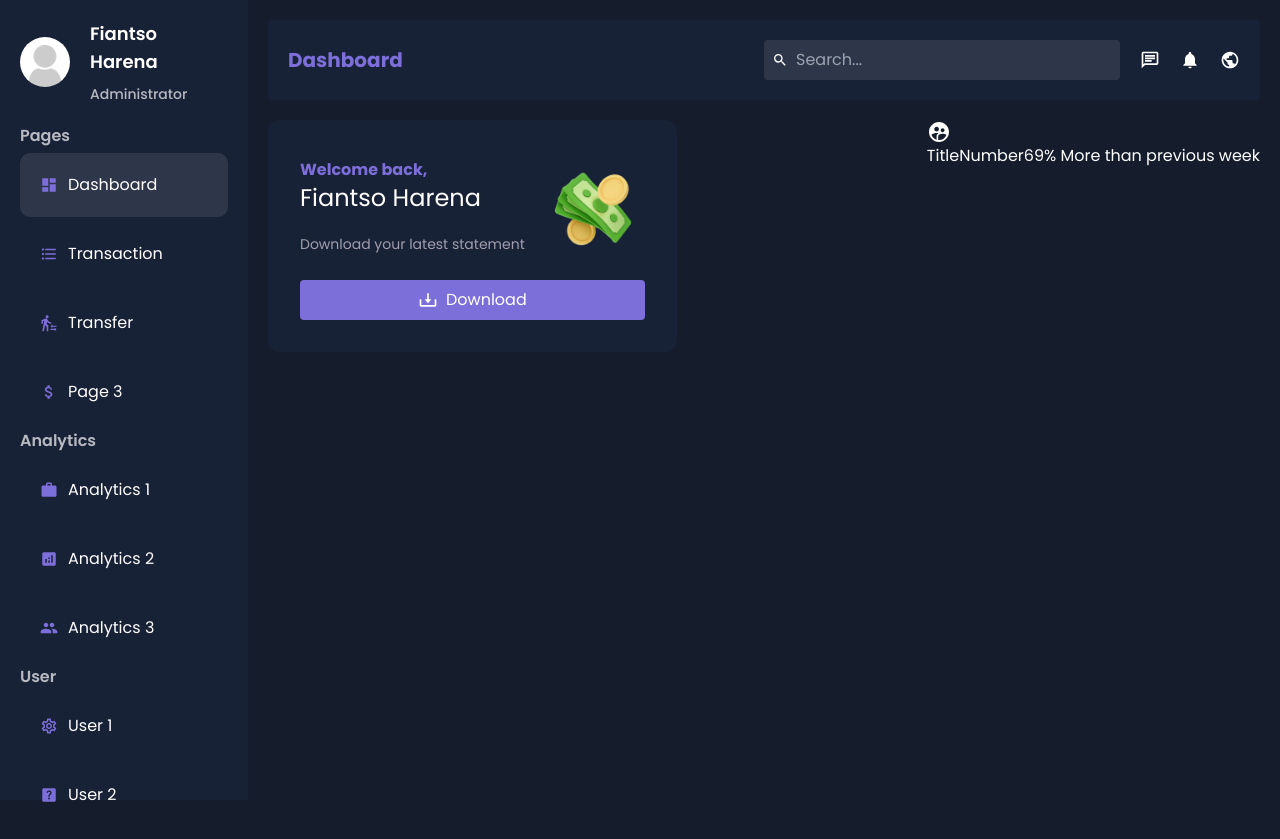
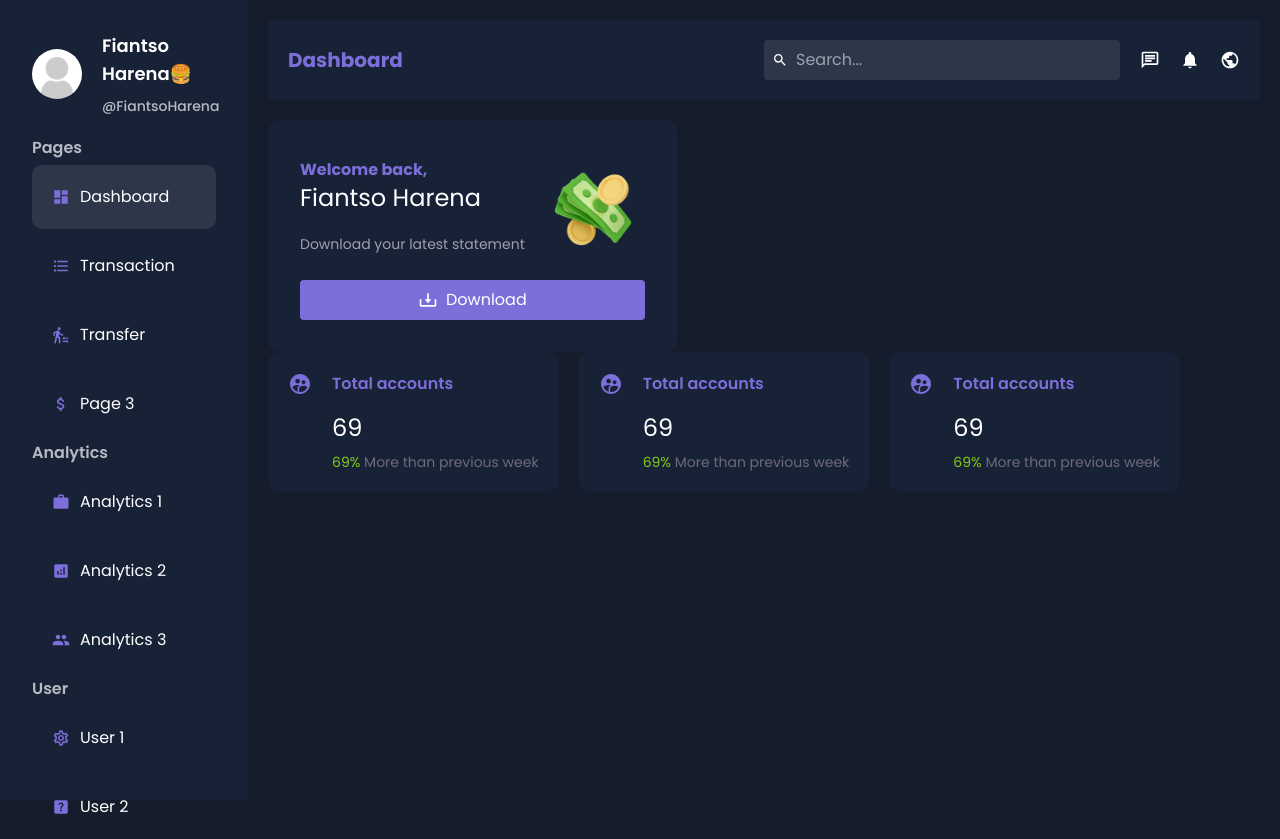
Before and after one commit to HarenaFiantso/digitalbank-ui, a Next.js app: page /dashboard in a window 1280 px wide. Built offline with nearby package versions, Linux system fonts and the light colour scheme.

Commit message:
style: card✅

```diff
--- a/src/app/dashboard/page.tsx
+++ b/src/app/dashboard/page.tsx
@@ -26,7 +26,9 @@ export default function Dashboard() {
         </div>
 
         {/* Overview cards */}
-        <div className='cards'>
+        <div className='flex gap-5 justify-between'>
+          <Card />
+          <Card />
           <Card />
         </div>
       </div>
--- a/src/components/dashboard/card/card.tsx
+++ b/src/components/dashboard/card/card.tsx
@@ -2,15 +2,15 @@ import { MdSupervisedUserCircle } from 'react-icons/md';
 
 export default function Card() {
   return (
-    <div className="container">
-      <MdSupervisedUserCircle size={24} />
-      <div className="text">
-        <span className="title">Title</span>
-        <span className="number">Number</span>
-        <span className="details">
-          <span className="">
+    <div className="bg-main-soft h-max p-5 rounded-xl flex gap-5 cursor-pointer w-max hover:bg-hover transition-all">
+      <MdSupervisedUserCircle size={24} className="text-blue" />
+      <div className="flex flex-col gap-2">
+        <span className="font-semibold text-blue mb-2">Total accounts</span>
+        <span className="text-2xl">69</span>
+        <span className="text-sm text-color">
+          <span className="text-lime-500">
             69%
-          </span>{' '}
+          </span>{" "}
           More than previous week
         </span>
       </div>
--- a/src/components/dashboard/sidebar/sidebar.tsx
+++ b/src/components/dashboard/sidebar/sidebar.tsx
@@ -5,12 +5,12 @@ import Image from 'next/image';
 
 export default function Sidebar() {
   return (
-    <div className='sticky top-0 h-full p-5'>
+    <div className='sticky top-0 h-full p-8'>
       <div className='mb-5 flex items-center gap-5'>
         <Image className='rounded-full' src={NoAvatar} alt='Avatar' width='50' height='50' />
         <div className='flex flex-col gap-2'>
-          <span className='text-lg font-semibold'>Fiantso Harena</span>
-          <span className='text-sm font-medium text-[#b7bac1]'>Administrator</span>
+          <span className='text-lg font-semibold'>Fiantso Harena🍔</span>
+          <span className='text-sm font-medium text-[#b7bac1]'>@FiantsoHarena</span>
         </div>
       </div>
       <ul>
```
